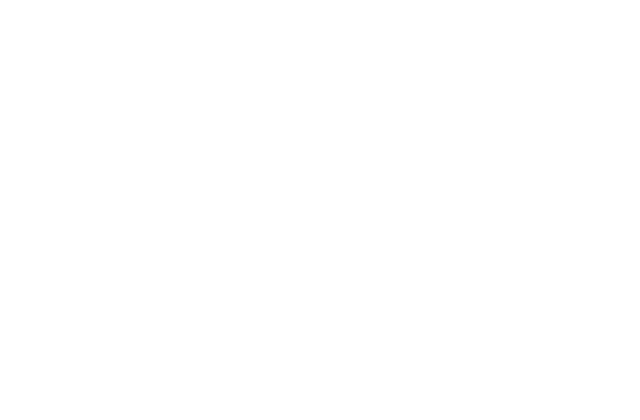
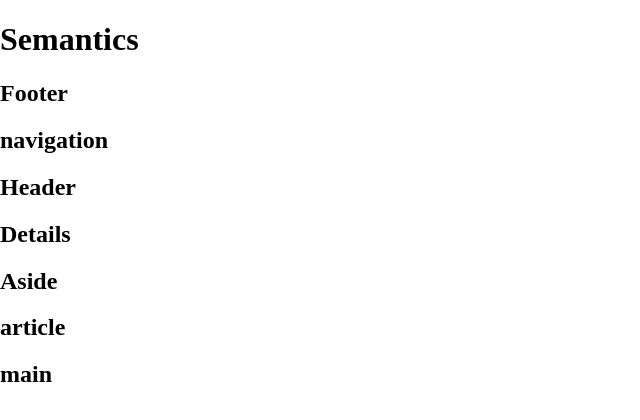
Before and after one commit to SIVUPE/challenge1, a plain HTML site: page index.html in a window 1280 px wide. Shown: the whole page, without its empty margins (0-640 px from the left). Drawn offline with Linux system fonts and the light colour scheme; files that its build step writes are made by us from their sources.

Commit message:
sematics

```diff
--- a/index.html
+++ b/index.html
@@ -7,6 +7,34 @@
     <title>challenge1</title>
 </head>
 <body>
-
+    <h1>Semantics</h1>
+    <section>
+        <h2>Footer</h2>
+        <!--The website footer is the section of content at the very bottom of a web page-->
+    </section>
+    <section>
+        <h2>navigation</h2>
+        <!--The nav HTML element represents a section of a page whose purpose is to provide navigation links, either within the current document or to other document-->
+    </section>
+    <section>
+        <h2>Header</h2>
+        <!--The header element represents a container for introductory content or a set of navigational links.-->
+    </section>
+    <section>
+        <h2>Details</h2>
+        <!-- This tag specifies additional details that the user can open and close on demand-->
+    </section>
+    <section>
+        <h2>Aside</h2>
+        <!--This tag defines some content aside from the content it is placed i-->
+    </section>
+    <section>
+        <h2>article</h2>
+        <!--This tag defines an independent self-contained content in a document, page, application or a site-->
+    </section>
+    <section>
+        <h2>main</h2>
+        <!--This element represents the dominant content of the <body> of a document.-->
+    </section>
 </body>
 </html>
```
